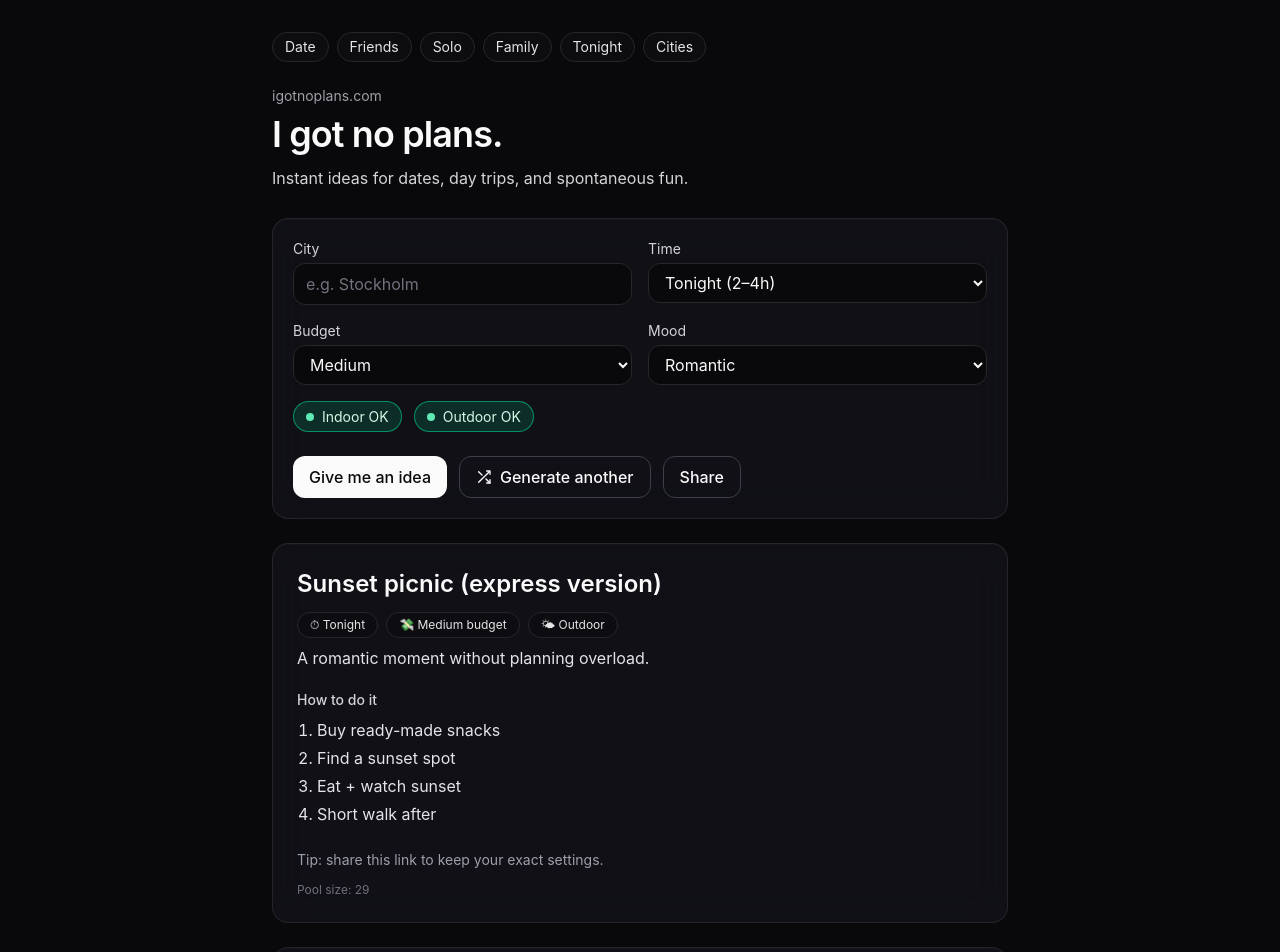
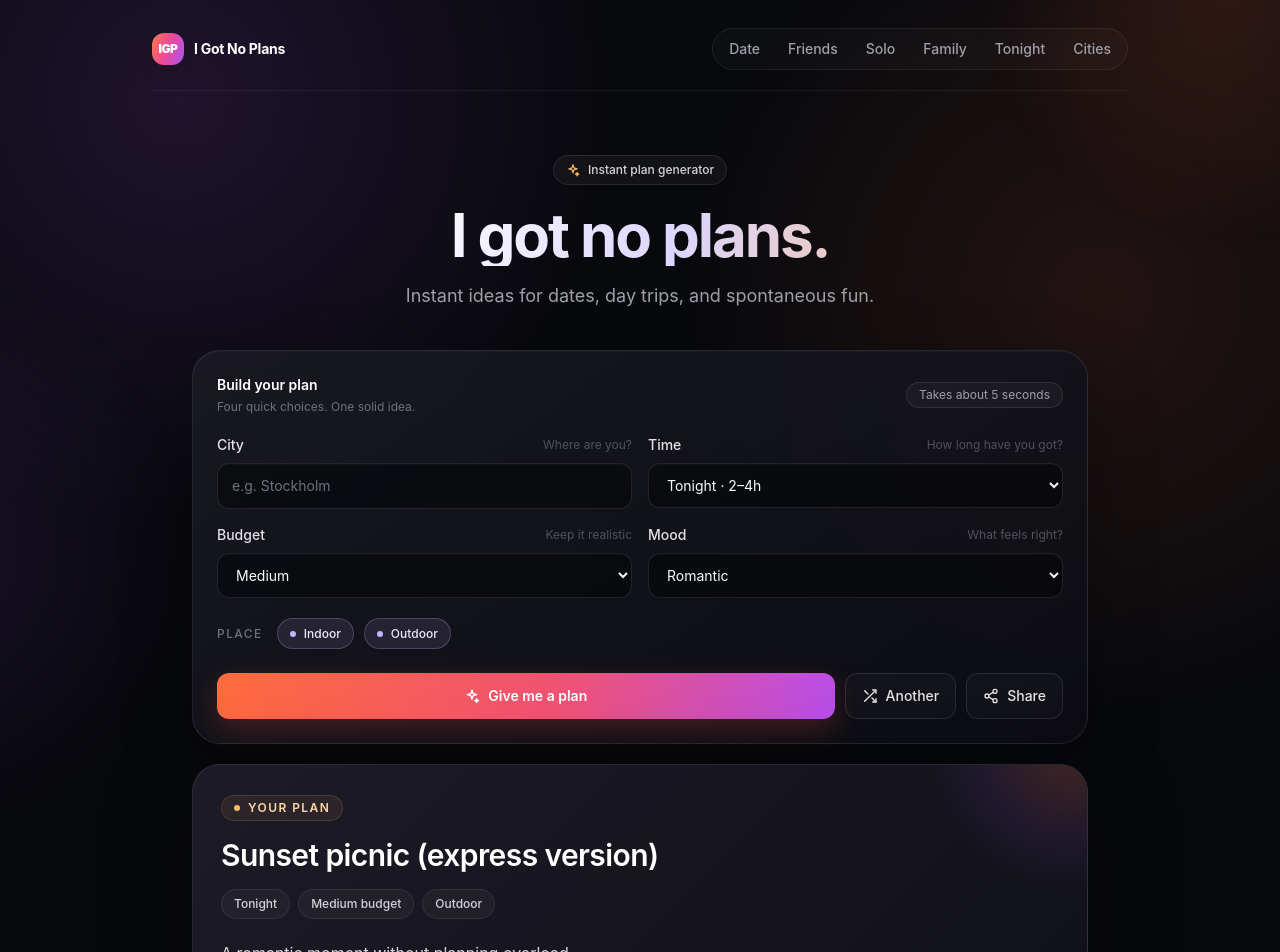
Before and after one commit to Salvrath/igotnoplans, a Next.js app: page / in a window 1280 px wide. Shown: the top 952 px of the page. Built offline with nearby package versions, Linux system fonts and the light colour scheme; no server answers.

Commit message:
feat(ui): redesign idea generator and navigation

```diff
--- a/app/components/IdeaGenerator.tsx
+++ b/app/components/IdeaGenerator.tsx
@@ -1,6 +1,6 @@
 "use client";
 
-import React, { useMemo, useState, useEffect } from "react";
+import React, { useEffect, useMemo, useState } from "react";
 import { usePathname } from "next/navigation";
 import {
   ALL_IDEAS as IDEAS,
@@ -31,6 +31,15 @@ type Props = {
   below?: React.ReactNode;
 };
 
+type InitState = {
+  city: string;
+  timeWindow: TimeWindow;
+  budget: Budget;
+  mood: Mood;
+  indoorsOk: boolean;
+  outdoorsOk: boolean;
+};
+
 function ShuffleIcon({ className = "" }: { className?: string }) {
   return (
     <svg
@@ -52,14 +61,44 @@ function ShuffleIcon({ className = "" }: { className?: string }) {
   );
 }
 
-type InitState = {
-  city: string;
-  timeWindow: TimeWindow;
-  budget: Budget;
-  mood: Mood;
-  indoorsOk: boolean;
-  outdoorsOk: boolean;
-};
+function ShareIcon({ className = "" }: { className?: string }) {
+  return (
+    <svg
+      viewBox="0 0 24 24"
+      fill="none"
+      stroke="currentColor"
+      strokeWidth="2"
+      strokeLinecap="round"
+      strokeLinejoin="round"
+      className={className}
+      aria-hidden="true"
+    >
+      <circle cx="18" cy="5" r="3" />
+      <circle cx="6" cy="12" r="3" />
+      <circle cx="18" cy="19" r="3" />
+      <path d="m8.6 10.5 6.8-4" />
+      <path d="m8.6 13.5 6.8 4" />
+    </svg>
+  );
+}
+
+function SparkIcon({ className = "" }: { className?: string }) {
+  return (
+    <svg
+      viewBox="0 0 24 24"
+      fill="none"
+      stroke="currentColor"
+      strokeWidth="2"
+      strokeLinecap="round"
+      strokeLinejoin="round"
+      className={className}
+      aria-hidden="true"
+    >
+      <path d="M12 3 10.4 8.4 5 10l5.4 1.6L12 17l1.6-5.4L19 10l-5.4-1.6L12 3Z" />
+      <path d="m19 16-.7 2.3L16 19l2.3.7L19 22l.7-2.3L22 19l-2.3-.7L19 16Z" />
+    </svg>
+  );
+}
 
 function getDefaultMood(useCase: UseCase): Mood {
   return useCase === "friends"
@@ -87,7 +126,13 @@ function parseBudget(v?: string | null): Budget | null {
 
 function parseMood(v?: string | null): Mood | null {
   const m = (v ?? "").toLowerCase();
-  if (m === "cozy" || m === "active" || m === "romantic" || m === "fun" || m === "chill") {
+  if (
+    m === "cozy" ||
+    m === "active" ||
+    m === "romantic" ||
+    m === "fun" ||
+    m === "chill"
+  ) {
     return m as Mood;
   }
   return null;
@@ -110,31 +155,22 @@ function safeInitState(
   }
 
   const p = new URLSearchParams(window.location.search);
-
   const c = p.get("city")?.trim();
   const timeFromUrl = parseTimeWindow(p.get("time"));
   const budgetFromUrl = parseBudget(p.get("budget"));
   const moodFromUrl = parseMood(p.get("mood"));
-
   const indoorRaw = p.get("indoor");
   const outdoorRaw = p.get("outdoor");
-
-  const indoorsFromUrl = indoorRaw === null ? null : indoorRaw === "0" ? false : true;
-  const outdoorsFromUrl = outdoorRaw === null ? null : outdoorRaw === "0" ? false : true;
-
-  const timeWindow = timeFromUrl ?? presetDefaults?.timeWindow ?? "tonight";
-  const budget = budgetFromUrl ?? presetDefaults?.budget ?? "medium";
-  const mood = moodFromUrl ?? presetDefaults?.mood ?? defaultMood;
-  const indoorsOk = indoorsFromUrl ?? presetDefaults?.indoorsOk ?? true;
-  const outdoorsOk = outdoorsFromUrl ?? presetDefaults?.outdoorsOk ?? true;
+  const indoorsFromUrl = indoorRaw === null ? null : indoorRaw !== "0";
+  const outdoorsFromUrl = outdoorRaw === null ? null : outdoorRaw !== "0";
 
   return {
     city: c ?? defaultCity ?? "",
-    timeWindow,
-    budget,
-    mood,
-    indoorsOk,
-    outdoorsOk,
+    timeWindow: timeFromUrl ?? presetDefaults?.timeWindow ?? "tonight",
+    budget: budgetFromUrl ?? presetDefaults?.budget ?? "medium",
+    mood: moodFromUrl ?? presetDefaults?.mood ?? defaultMood,
+    indoorsOk: indoorsFromUrl ?? presetDefaults?.indoorsOk ?? true,
+    outdoorsOk: outdoorsFromUrl ?? presetDefaults?.outdoorsOk ?? true,
   };
 }
 
@@ -148,7 +184,6 @@ export default function IdeaGenerator({
   below,
 }: Props) {
   const defaultMood = getDefaultMood(useCase);
-
   const init = useMemo(
     () => safeInitState(defaultCity, defaultMood, presetDefaults),
     [defaultCity, defaultMood, presetDefaults]
@@ -160,10 +195,10 @@ export default function IdeaGenerator({
   const [mood, setMood] = useState<Mood>(init.mood);
   const [indoorsOk, setIndoorsOk] = useState(init.indoorsOk);
   const [outdoorsOk, setOutdoorsOk] = useState(init.outdoorsOk);
-
   const [toast, setToast] = useState<string | null>(null);
   const [isGenerating, setIsGenerating] = useState(false);
-
+  const [cardNonce, setCardNonce] = useState(0);
+  const [current, setCurrent] = useState<Idea | null>(null);
   const toastTimerRef = React.useRef<number | null>(null);
 
   function showToast(msg: string) {
@@ -187,7 +222,6 @@ function showToast(msg: string) {
         });
     }
 
-    // ignore toggles from here on
     function relaxPlace() {
       return IDEAS.filter((i) => i.useCase === useCase)
         .filter((i) => i.timeWindows.includes(timeWindow))
@@ -213,58 +247,41 @@ function showToast(msg: string) {
 
     let pool = strictPool();
     if (pool.length >= MIN_POOL) return pool;
-
     pool = relaxPlace();
     if (pool.length >= MIN_POOL) return pool;
-
     pool = relaxMood();
     if (pool.length >= MIN_POOL) return pool;
-
     pool = relaxBudget();
     if (pool.length >= MIN_POOL) return pool;
-
     return relaxTime();
   }, [budget, indoorsOk, mood, outdoorsOk, timeWindow, useCase]);
 
-  const [cardNonce, setCardNonce] = useState(0);
-
-  // Hydration-safe: render null first, then pick after mount
-  const [current, setCurrent] = useState<Idea | null>(null);
-const didMountRef = React.useRef(false);
-
   useEffect(() => {
-  // mark first client render
-  if (!didMountRef.current) {
-    didMountRef.current = true;
-  }
-
     let pool: Idea[] = candidates ?? [];
     if (!pool.length) pool = IDEAS.filter((i) => i.useCase === useCase);
     if (!pool.length) pool = IDEAS;
 
-  // schedule state updates to avoid "set-state-in-effect" rule in this repo
     const id = window.setTimeout(() => {
       setCurrent(pool.length ? pickOne(pool) : null);
       setCardNonce((n) => n + 1);
     }, 0);
 
     return () => window.clearTimeout(id);
-}, [useCase, timeWindow, budget, mood, indoorsOk, outdoorsOk, candidates]);
+  }, [candidates, useCase]);
 
   function generate() {
     if (isGenerating) return;
-
     setIsGenerating(true);
 
     window.setTimeout(() => {
-      let pool: Idea[] = (candidates as Idea[]) ?? [];
-      if (!pool.length) pool = IDEAS.filter((i) => i.useCase === useCase) as Idea[];
-      if (!pool.length) pool = IDEAS as Idea[];
+      let pool: Idea[] = candidates ?? [];
+      if (!pool.length) pool = IDEAS.filter((i) => i.useCase === useCase);
+      if (!pool.length) pool = IDEAS;
 
       setCurrent(pool.length ? pickOne(pool) : null);
       setCardNonce((n) => n + 1);
       setIsGenerating(false);
-    }, 450);
+    }, 420);
   }
 
   function getShareUrl() {
@@ -287,51 +304,69 @@ const didMountRef = React.useRef(false);
         return;
       }
     } catch {
-      // ignore cancel
+      // Ignore cancelled native share sheets.
     }
+
     await navigator.clipboard.writeText(url);
     showToast("Link copied!");
   }
 
   return (
-    <main className="min-h-screen bg-zinc-950 text-zinc-50">
-      <div className="mx-auto max-w-3xl px-4 py-8">
+    <main className="igp-app min-h-screen bg-zinc-950 text-zinc-50">
+      <div className="relative z-10 mx-auto max-w-5xl px-4 py-5 sm:px-6 sm:py-7">
         <TopNav />
 
-        <header className="mb-7">
-          <div className="text-sm text-zinc-400">igotnoplans.com</div>
-          <h1 className="mt-2 text-4xl font-semibold tracking-tight">{headline}</h1>
-          <p className="mt-3 text-zinc-300">{subheadline}</p>
+        <header className="mx-auto max-w-3xl pb-8 pt-10 text-center sm:pb-10 sm:pt-16">
+          <div className="mx-auto inline-flex items-center gap-2 rounded-full border border-white/10 bg-white/[0.045] px-3 py-1.5 text-xs font-medium text-zinc-300 shadow-sm backdrop-blur">
+            <SparkIcon className="h-3.5 w-3.5 text-orange-300" />
+            Instant plan generator
+          </div>
+          <h1 className="igp-hero-title mt-5 text-4xl font-bold tracking-[-0.035em] sm:text-6xl sm:leading-[1.02]">
+            {headline}
+          </h1>
+          <p className="mx-auto mt-4 max-w-2xl text-base leading-7 text-zinc-400 sm:text-lg">
+            {subheadline}
+          </p>
         </header>
 
-        <section className="rounded-2xl border border-zinc-800 bg-zinc-900/40 p-5">
+        <section className="igp-panel mx-auto max-w-4xl rounded-[28px] p-4 sm:p-6">
+          <div className="mb-5 flex items-center justify-between gap-4">
+            <div>
+              <div className="text-sm font-semibold text-white">Build your plan</div>
+              <div className="mt-1 text-xs text-zinc-500">Four quick choices. One solid idea.</div>
+            </div>
+            <div className="hidden rounded-full border border-white/10 bg-white/[0.035] px-3 py-1 text-xs text-zinc-400 sm:block">
+              Takes about 5 seconds
+            </div>
+          </div>
+
           <div className="grid gap-4 sm:grid-cols-2">
-            <Field label="City">
+            <Field label="City" hint="Where are you?">
               <input
                 value={city}
                 onChange={(e) => setCity(e.target.value)}
                 placeholder="e.g. Stockholm"
-                className="w-full rounded-xl border border-zinc-800 bg-zinc-950 px-3 py-2 outline-none focus:ring-2 focus:ring-zinc-600"
+                className="igp-input w-full rounded-xl border px-3.5 py-3 text-sm outline-none"
               />
             </Field>
 
-            <Field label="Time">
+            <Field label="Time" hint="How long have you got?">
               <select
                 value={timeWindow}
                 onChange={(e) => setTimeWindow(e.target.value as TimeWindow)}
-                className="w-full rounded-xl border border-zinc-800 bg-zinc-950 px-3 py-2 outline-none focus:ring-2 focus:ring-zinc-600"
+                className="igp-input w-full rounded-xl border px-3.5 py-3 text-sm outline-none"
               >
-                <option value="tonight">Tonight (2–4h)</option>
+                <option value="tonight">Tonight · 2–4h</option>
                 <option value="halfday">Half day</option>
                 <option value="fullday">Full day</option>
               </select>
             </Field>
 
-            <Field label="Budget">
+            <Field label="Budget" hint="Keep it realistic">
               <select
                 value={budget}
                 onChange={(e) => setBudget(e.target.value as Budget)}
-                className="w-full rounded-xl border border-zinc-800 bg-zinc-950 px-3 py-2 outline-none focus:ring-2 focus:ring-zinc-600"
+                className="igp-input w-full rounded-xl border px-3.5 py-3 text-sm outline-none"
               >
                 <option value="low">Low</option>
                 <option value="medium">Medium</option>
@@ -339,11 +374,11 @@ const didMountRef = React.useRef(false);
               </select>
             </Field>
 
-            <Field label="Mood">
+            <Field label="Mood" hint="What feels right?">
               <select
                 value={mood}
                 onChange={(e) => setMood(e.target.value as Mood)}
-                className="w-full rounded-xl border border-zinc-800 bg-zinc-950 px-3 py-2 outline-none focus:ring-2 focus:ring-zinc-600"
+                className="igp-input w-full rounded-xl border px-3.5 py-3 text-sm outline-none"
               >
                 <option value="romantic">Romantic</option>
                 <option value="cozy">Cozy</option>
@@ -354,108 +389,116 @@ const didMountRef = React.useRef(false);
             </Field>
           </div>
 
-          <div className="mt-4 flex flex-wrap gap-3">
-            <Toggle checked={indoorsOk} onClick={() => setIndoorsOk((s) => !s)} label="Indoor OK" />
-            <Toggle checked={outdoorsOk} onClick={() => setOutdoorsOk((s) => !s)} label="Outdoor OK" />
+          <div className="mt-5 flex flex-wrap items-center gap-2.5">
+            <span className="mr-1 text-xs font-medium uppercase tracking-[0.12em] text-zinc-500">
+              Place
+            </span>
+            <Toggle checked={indoorsOk} onClick={() => setIndoorsOk((s) => !s)} label="Indoor" />
+            <Toggle checked={outdoorsOk} onClick={() => setOutdoorsOk((s) => !s)} label="Outdoor" />
           </div>
 
-          <div className="mt-6 flex flex-wrap gap-3">
+          <div className="mt-6 flex flex-col gap-2.5 sm:flex-row">
             <button
               type="button"
               onClick={generate}
               disabled={isGenerating}
-              className={[
-                "rounded-xl px-4 py-2 font-medium transition",
-                isGenerating
-                  ? "cursor-not-allowed bg-zinc-300 text-zinc-600"
-                  : "bg-zinc-50 text-zinc-950 hover:bg-zinc-200",
-              ].join(" ")}
+              className="igp-primary-button inline-flex min-h-11 flex-1 items-center justify-center gap-2 rounded-xl px-5 py-3 text-sm font-semibold disabled:cursor-not-allowed disabled:opacity-60"
             >
-              {isGenerating ? "Thinking…" : "Give me an idea"}
+              <SparkIcon className="h-4 w-4" />
+              {isGenerating ? "Finding a plan…" : "Give me a plan"}
             </button>
 
             <button
               type="button"
               onClick={generate}
               disabled={!current || isGenerating}
-              className={[
-                "group inline-flex items-center gap-2 rounded-xl border px-4 py-2 font-medium transition",
-                !current || isGenerating
-                  ? "cursor-not-allowed border-zinc-800 text-zinc-500"
-                  : "border-zinc-700 text-zinc-50 hover:bg-zinc-900",
-              ].join(" ")}
+              className="igp-secondary-button group inline-flex min-h-11 items-center justify-center gap-2 rounded-xl border border-white/10 bg-white/[0.025] px-4 py-3 text-sm font-medium text-zinc-200 disabled:cursor-not-allowed disabled:opacity-40"
             >
               <ShuffleIcon
-                className={[
-                  "h-4 w-4 transition-transform",
-                  isGenerating ? "animate-spin" : "group-hover:rotate-180",
-                ].join(" ")}
+                className={`h-4 w-4 ${isGenerating ? "animate-spin" : "group-hover:rotate-180"}`}
               />
-              {isGenerating ? "Thinking…" : "Generate another"}
+              Another
             </button>
 
             <button
               type="button"
               onClick={share}
-              className="rounded-xl border border-zinc-700 bg-transparent px-4 py-2 font-medium text-zinc-50 hover:bg-zinc-900"
+              className="igp-secondary-button inline-flex min-h-11 items-center justify-center gap-2 rounded-xl border border-white/10 bg-white/[0.025] px-4 py-3 text-sm font-medium text-zinc-200"
             >
+              <ShareIcon className="h-4 w-4" />
               Share
             </button>
           </div>
         </section>
 
-        <section className="mt-6">
+        <section className="mx-auto mt-5 max-w-4xl">
           {current ? (
-            <div
-              key={`${current.id}-${cardNonce}`}
-              className="igp-fade-up rounded-2xl border border-zinc-800 bg-zinc-900/40 p-6"
-            >
-              <h2 className="text-2xl font-semibold">{current.title}</h2>
-
-              <div className="mt-3 flex flex-wrap gap-2">
-                <Pill>⏱ {labelTimeWindow(timeWindow)}</Pill>
-                <Pill>💸 {labelBudget(budget)}</Pill>
-                <Pill>
-                  {current.place === "indoors" ? "🏠" : current.place === "outdoors" ? "🌤" : "✨"}{" "}
-                  {labelPlace(current.place)}
-                </Pill>
+            <div key={`${current.id}-${cardNonce}`} className="igp-result-card igp-fade-up rounded-[28px] p-5 sm:p-7">
+              <div className="relative z-10">
+                <div className="mb-4 inline-flex items-center gap-2 rounded-full border border-orange-300/15 bg-orange-300/[0.07] px-3 py-1 text-xs font-semibold uppercase tracking-[0.12em] text-orange-200">
+                  <span className="h-1.5 w-1.5 rounded-full bg-orange-300" />
+                  Your plan
                 </div>
 
-              <p className="mt-2 text-zinc-200">{current.description}</p>
+                <h2 className="max-w-2xl text-2xl font-semibold tracking-[-0.02em] text-white sm:text-3xl">
+                  {current.title}
+                </h2>
 
-              <div className="mt-5">
-                <div className="text-sm font-medium text-zinc-300">How to do it</div>
-                <ol className="mt-2 list-decimal space-y-1 pl-5 text-zinc-200">
-                  {current.steps.map((s, idx) => (
-                    <li key={idx}>{s}</li>
+                <div className="mt-4 flex flex-wrap gap-2">
+                  <Pill>{labelTimeWindow(timeWindow)}</Pill>
+                  <Pill>{labelBudget(budget)}</Pill>
+                  <Pill>{labelPlace(current.place)}</Pill>
+                </div>
+
+                <p className="mt-5 max-w-2xl text-base leading-7 text-zinc-300">
+                  {current.description}
+                </p>
+
+                <div className="mt-6 max-w-2xl rounded-2xl border border-white/[0.07] bg-black/20 p-4 sm:p-5">
+                  <div className="text-xs font-semibold uppercase tracking-[0.14em] text-zinc-500">How to do it</div>
+                  <ol className="mt-3 space-y-3 text-sm leading-6 text-zinc-300">
+                    {current.steps.map((step, idx) => (
+                      <li key={idx} className="flex gap-3">
+                        <span className="mt-0.5 flex h-6 w-6 shrink-0 items-center justify-center rounded-full border border-white/10 bg-white/[0.04] text-xs font-semibold text-zinc-300">
+                          {idx + 1}
+                        </span>
+                        <span>{step}</span>
+                      </li>
                     ))}
                   </ol>
                 </div>
 
-              <div className="mt-6 text-sm text-zinc-400">Tip: share this link to keep your exact settings.</div>
+                <div className="mt-5 flex items-center gap-2 text-xs text-zinc-500">
+                  <ShareIcon className="h-3.5 w-3.5" />
+                  Share the link to keep these exact settings.
+                </div>
 
                 {process.env.NODE_ENV !== "production" ? (
-                <div className="mt-3 text-xs text-zinc-500">Pool size: {candidates.length}</div>
+                  <div className="mt-3 text-xs text-zinc-600">Pool size: {candidates.length}</div>
                 ) : null}
               </div>
+            </div>
           ) : (
-            <div className="rounded-2xl border border-dashed border-zinc-800 p-6 text-zinc-400">
-              Click <span className="text-zinc-200">“Give me an idea”</span> to get started.
+            <div className="rounded-[28px] border border-dashed border-white/10 bg-white/[0.02] p-7 text-center text-sm text-zinc-500">
+              Pick your filters and hit <span className="font-medium text-zinc-300">Give me a plan</span>.
             </div>
           )}
         </section>
 
-        {below ? <div className="mt-6 space-y-6">{below}</div> : null}
+        {below ? <div className="mx-auto mt-8 max-w-4xl space-y-6">{below}</div> : null}
 
         {toast ? (
-          <div className="fixed bottom-4 left-1/2 z-50 -translate-x-1/2">
-            <div className="rounded-full border border-zinc-800 bg-zinc-950/90 px-4 py-2 text-sm text-zinc-100 shadow-lg">
+          <div className="fixed bottom-5 left-1/2 z-50 -translate-x-1/2 px-4">
+            <div className="rounded-full border border-white/10 bg-zinc-950/90 px-4 py-2.5 text-sm font-medium text-zinc-100 shadow-2xl backdrop-blur-xl">
               {toast}
             </div>
           </div>
         ) : null}
 
-        <footer className="mt-10 text-xs text-zinc-500">© {new Date().getFullYear()} igotnoplans.com</footer>
+        <footer className="mx-auto mt-14 flex max-w-4xl flex-col gap-2 border-t border-white/[0.06] py-7 text-xs text-zinc-600 sm:flex-row sm:items-center sm:justify-between">
+          <span>© {new Date().getFullYear()} I Got No Plans</span>
+          <span>Less scrolling. More doing.</span>
+        </footer>
       </div>
     </main>
   );
@@ -463,7 +506,6 @@ const didMountRef = React.useRef(false);
 
 function TopNav() {
   const pathname = usePathname();
-
   const links = [
     { href: "/date-ideas", label: "Date" },
     { href: "/friends", label: "Friends" },
@@ -474,56 +516,83 @@ function TopNav() {
   ];
 
   return (
-    <nav className="mb-6 flex flex-wrap gap-2">
-      {links.map((l) => {
-        const active = pathname === l.href;
+    <nav className="flex items-center justify-between gap-4 border-b border-white/[0.055] pb-5">
+      <a href="/" className="group inline-flex shrink-0 items-center gap-2.5">
+        <span className="igp-brand-gradient flex h-8 w-8 items-center justify-center rounded-xl text-xs font-black tracking-[-0.04em] text-white shadow-lg shadow-orange-950/20">
+          IGP
+        </span>
+        <span className="hidden text-sm font-bold tracking-[-0.02em] text-white sm:block">I Got No Plans</span>
+      </a>
+
+      <div className="flex items-center gap-1 overflow-x-auto rounded-full border border-white/[0.07] bg-white/[0.025] p-1 [scrollbar-width:none] [&::-webkit-scrollbar]:hidden">
+        {links.map((link) => {
+          const active = pathname === link.href;
           return (
             <a
-            key={l.href}
-            href={l.href}
+              key={link.href}
+              href={link.href}
               className={[
-              "rounded-full border px-3 py-1 text-sm transition",
+                "whitespace-nowrap rounded-full px-3 py-1.5 text-xs font-medium sm:text-sm",
                 active
-                ? "border-zinc-300 bg-zinc-50 text-zinc-950"
-                : "border-zinc-800 bg-zinc-900/30 text-zinc-200 hover:bg-zinc-900",
+                  ? "bg-white text-zinc-950 shadow-sm"
+                  : "text-zinc-400 hover:bg-white/[0.055] hover:text-zinc-100",
               ].join(" ")}
             >
-            {l.label}
+              {link.label}
             </a>
           );
         })}
+      </div>
     </nav>
   );
 }
 
-function Field({ label, children }: { label: string; children: React.ReactNode }) {
+function Field({
+  label,
+  hint,
+  children,
+}: {
+  label: string;
+  hint?: string;
+  children: React.ReactNode;
+}) {
   return (
     <label className="block">
-      <div className="mb-1 text-sm text-zinc-300">{label}</div>
+      <div className="mb-2 flex items-center justify-between gap-2">
+        <span className="text-sm font-medium text-zinc-200">{label}</span>
+        {hint ? <span className="text-xs text-zinc-600">{hint}</span> : null}
+      </div>
       {children}
     </label>
   );
 }
 
-function Toggle({ checked, onClick, label }: { checked: boolean; onClick: () => void; label: string }) {
+function Toggle({
+  checked,
+  onClick,
+  label,
+}: {
+  checked: boolean;
+  onClick: () => void;
+  label: string;
+}) {
   return (
     <button
       type="button"
       onClick={onClick}
       aria-pressed={checked}
       className={[
-        "rounded-full border px-3 py-1 text-sm transition",
-        "focus:outline-none focus:ring-2 focus:ring-zinc-600",
+        "rounded-full border px-3 py-1.5 text-xs font-medium outline-none",
         checked
-          ? "border-emerald-400/60 bg-emerald-400/15 text-emerald-100"
-          : "border-zinc-800 bg-transparent text-zinc-300 hover:bg-zinc-900",
+          ? "border-violet-300/25 bg-violet-300/[0.1] text-violet-100 shadow-sm"
+          : "border-white/[0.08] bg-white/[0.025] text-zinc-500 hover:border-white/[0.14] hover:text-zinc-300",
       ].join(" ")}
     >
       <span className="inline-flex items-center gap-2">
         <span
           className={[
-            "inline-block h-2 w-2 rounded-full",
-            checked ? "bg-emerald-300" : "bg-zinc-600",
+            "inline-block h-1.5 w-1.5 rounded-full",
+            checked ? "bg-violet-300" : "bg-zinc-700",
           ].join(" ")}
         />
         {label}
@@ -547,12 +616,12 @@ function labelBudget(b: Budget) {
 function labelPlace(place?: string) {
   if (place === "indoors") return "Indoor";
   if (place === "outdoors") return "Outdoor";
-  return "Indoor/Outdoor";
+  return "Indoor / outdoor";
 }
 
 function Pill({ children }: { children: React.ReactNode }) {
   return (
-    <span className="rounded-full border border-zinc-800 bg-zinc-950/40 px-3 py-1 text-xs text-zinc-200">
+    <span className="rounded-full border border-white/[0.08] bg-white/[0.04] px-3 py-1.5 text-xs font-medium text-zinc-300">
       {children}
     </span>
   );
```
Lines whose indentation alone changed are shown as unchanged.
